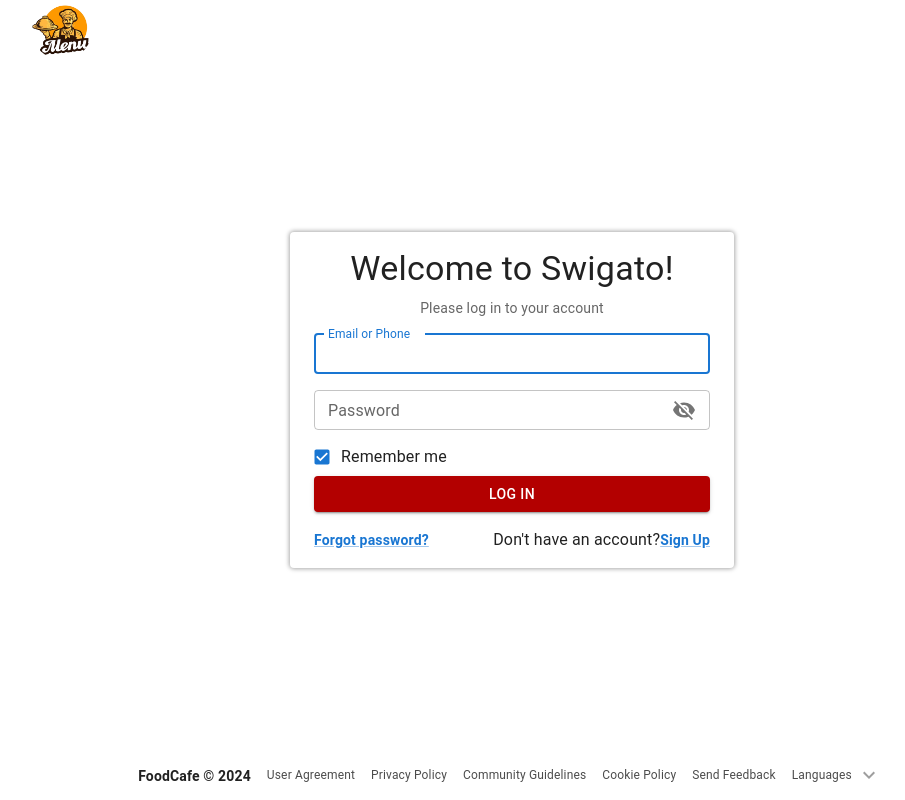
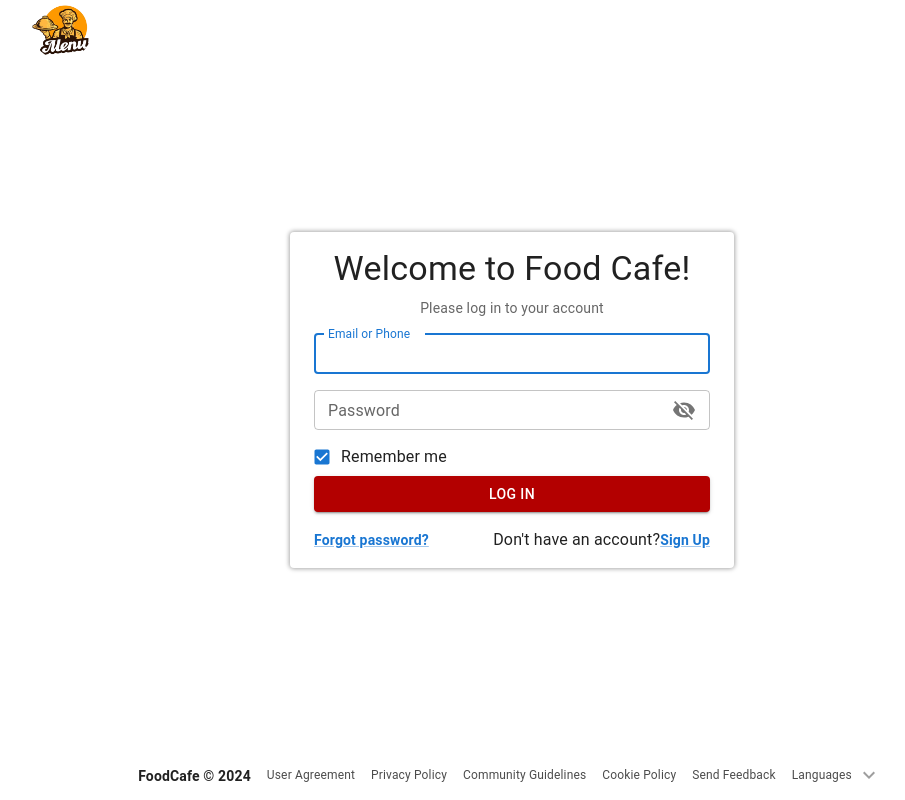
Before and after one commit to Rshailja27/FoodCafe, a React (Vite) app: page /login in a window 1280 px wide. Shown: the top 800 px of the page, without its empty margins (128-1033 px from the left). Built offline with nearby package versions, Linux system fonts and the light colour scheme.

Commit message:
modify website name

```diff
--- a/src/components/LoginPage.jsx
+++ b/src/components/LoginPage.jsx
@@ -33,7 +33,7 @@
           }}
         >
           <Typography component="h1" variant="h4">
-            Welcome to Swigato!
+            Welcome to Food Cafe!
           </Typography>
           <Typography variant="body2" color="textSecondary" sx={{ mt: 1, mb: 1 }}>
             Please log in to your account
```
